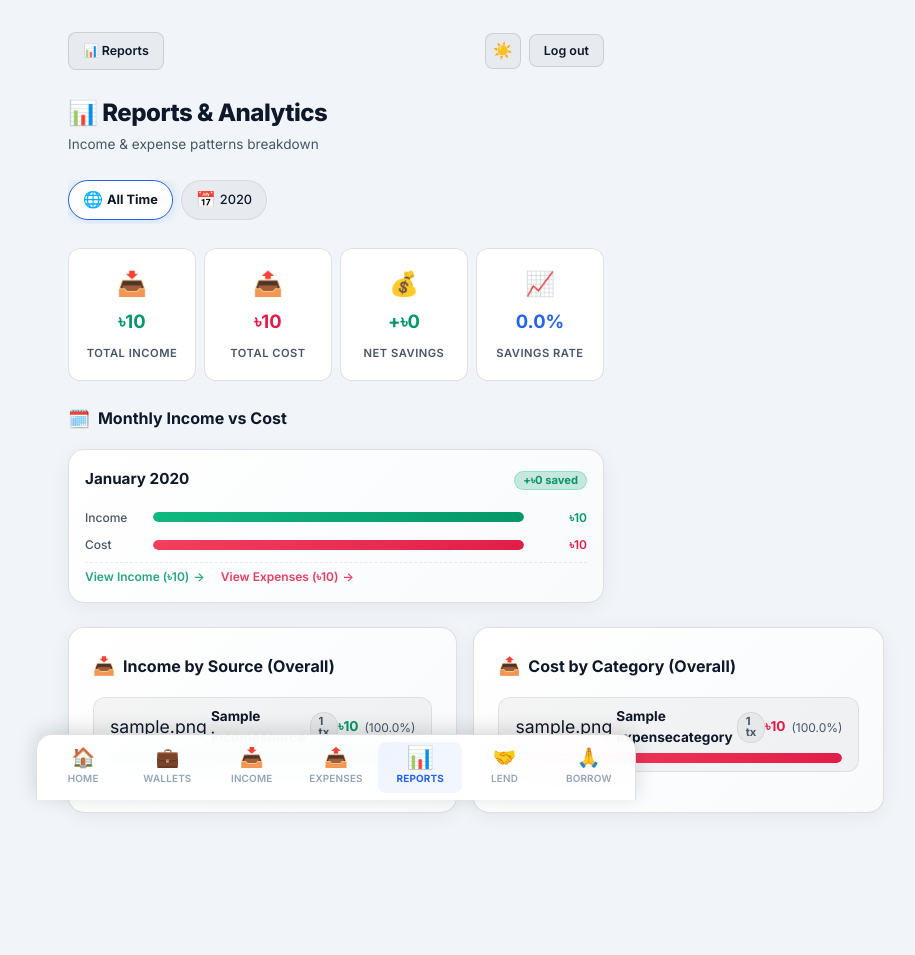
After one commit to sadiul-hakim/MoneyManagement, a Django app: page /reports/ in a window 1280 px wide. The commit adds this page. Shown: the whole page, without its empty margins (304-1219 px from the left). Run offline with Django 5.2, Linux system fonts and the light colour scheme; a user stored in the database is signed in; tables that the repository leaves empty hold one stand-in row (values such as "Sample post").

Commit message:
update and report

```diff
--- a/main/static/main/css/style.css
+++ b/main/static/main/css/style.css
@@ -1103,15 +1103,136 @@ select.form-input option {
 
 /* ── Utility ───────────────────────────────────────────── */
 .text-center { text-align: center; }
+.mt-xs { margin-top: var(--space-xs); }
 .mt-sm { margin-top: var(--space-sm); }
 .mt-md { margin-top: var(--space-md); }
 .mt-lg { margin-top: var(--space-lg); }
+.mb-xs { margin-bottom: var(--space-xs); }
 .mb-sm { margin-bottom: var(--space-sm); }
 .mb-md { margin-bottom: var(--space-md); }
+.mb-lg { margin-bottom: var(--space-lg); }
+.py-sm { padding-top: var(--space-sm); padding-bottom: var(--space-sm); }
+.font-bold { font-weight: 700; }
 .flex-between {
     display: flex;
     align-items: center;
     justify-content: space-between;
+}
+
+/* ── Active Chips & Badges ─────────────────────────────── */
+.wallet-chip.active-chip {
+    background: var(--bg-card);
+    border-color: var(--accent-blue);
+    color: var(--text-primary);
+    box-shadow: 0 0 12px var(--accent-blue-glow);
+    font-weight: 700;
+}
+
+.badge {
+    display: inline-flex;
+    align-items: center;
+    gap: 4px;
+    padding: 3px 8px;
+    border-radius: var(--radius-full);
+    font-size: 0.7rem;
+    font-weight: 700;
+    line-height: 1;
+}
+
+.badge-success {
+    background: var(--accent-green-glow);
+    color: var(--accent-green);
+    border: 1px solid rgba(0, 214, 143, 0.3);
+}
+
+.badge-danger {
+    background: var(--accent-red-glow);
+    color: var(--accent-red);
+    border: 1px solid rgba(255, 107, 107, 0.3);
+}
+
+.badge-subtle {
+    background: var(--bg-glass);
+    color: var(--text-secondary);
+    border: 1px solid var(--border-subtle);
+}
+
+/* ── Report Cards & Breakdowns ─────────────────────────── */
+.report-month-card {
+    transition: transform 0.2s ease, border-color 0.2s ease;
+}
+
+.report-month-card:hover {
+    border-color: var(--border-card);
+    transform: translateY(-2px);
+}
+
+.month-title {
+    font-size: 0.95rem;
+    font-weight: 700;
+}
+
+.report-month-links {
+    display: flex;
+    gap: var(--space-md);
+    font-size: 0.75rem;
+    padding-top: var(--space-xs);
+    border-top: 1px dashed var(--border-subtle);
+}
+
+.month-link {
+    display: inline-flex;
+    align-items: center;
+    gap: 4px;
+    font-weight: 600;
+    opacity: 0.85;
+    transition: opacity 0.2s ease, transform 0.2s ease;
+}
+
+.month-link:hover {
+    opacity: 1;
+    transform: translateX(2px);
+}
+
+.distribution-list {
+    display: flex;
+    flex-direction: column;
+    gap: var(--space-xs);
+}
+
+.distribution-item {
+    background: var(--bg-glass);
+    padding: var(--space-sm) var(--space-md);
+    border-radius: var(--radius-md);
+    border: 1px solid var(--border-subtle);
+    transition: background 0.2s ease;
+}
+
+.distribution-item:hover {
+    background: var(--bg-card-hover);
+}
+
+.distribution-label {
+    display: flex;
+    align-items: center;
+    gap: var(--space-xs);
+    font-size: 0.85rem;
+}
+
+.dist-icon {
+    font-size: 1.1rem;
+}
+
+.distribution-value {
+    display: flex;
+    align-items: center;
+    gap: 6px;
+    font-size: 0.85rem;
+}
+
+.dist-pct {
+    font-size: 0.75rem;
+    color: var(--text-secondary);
 }
 
 /* ── Responsive (Tablet+) ─────────────────────────────── */
@@ -1128,4 +1249,10 @@ select.form-input option {
     .summary-grid {
         grid-template-columns: repeat(4, 1fr);
     }
+
+    .breakdown-section {
+        display: grid;
+        grid-template-columns: 1fr 1fr;
+        gap: var(--space-md);
+    }
 }
--- a/main/urls.py
+++ b/main/urls.py
@@ -13,11 +13,13 @@ urlpatterns = [
     # Income
     path('income/', views.income_list, name='income_list'),
     path('income/add/', views.income_create, name='income_create'),
+    path('income/<int:pk>/edit/', views.income_edit, name='income_edit'),
     path('income/<int:pk>/delete/', views.income_delete, name='income_delete'),
 
     # Expense
     path('expenses/', views.expense_list, name='expense_list'),
     path('expenses/add/', views.expense_create, name='expense_create'),
+    path('expenses/<int:pk>/edit/', views.expense_edit, name='expense_edit'),
     path('expenses/<int:pk>/delete/', views.expense_delete, name='expense_delete'),
 
     # Lending
@@ -36,4 +38,7 @@ urlpatterns = [
     path('transfers/', views.transfer_list, name='transfer_list'),
     path('transfers/add/', views.transfer_create, name='transfer_create'),
     path('transfers/<int:pk>/delete/', views.transfer_delete, name='transfer_delete'),
+
+    # Reports
+    path('reports/', views.reports_view, name='reports'),
 ]
--- a/main/views.py
+++ b/main/views.py
@@ -1,8 +1,10 @@
+import calendar
+from collections import defaultdict
 from decimal import Decimal
 from django.shortcuts import render, redirect, get_object_or_404
 from django.contrib import messages
 from django.db import transaction
-from django.db.models import Sum, Q
+from django.db.models import Sum, Q, Count
 from django.utils import timezone
 from django.contrib.auth.decorators import login_required
 
@@ -211,6 +213,47 @@ def income_create(request):
 
 
 @login_required
+def income_edit(request, pk):
+    income = get_object_or_404(Income, pk=pk, wallet__user=request.user)
+    form = IncomeForm(instance=income)
+    form.fields['wallet'].queryset = Wallet.objects.filter(user=request.user)
+
+    if request.method == 'POST':
+        old_wallet = income.wallet
+        old_amount = income.amount
+        form = IncomeForm(request.POST, instance=income)
+        form.fields['wallet'].queryset = Wallet.objects.filter(user=request.user)
+        if form.is_valid():
+            with transaction.atomic():
+                updated_income = form.save(commit=False)
+                new_wallet = updated_income.wallet
+                new_amount = updated_income.amount
+
+                if old_wallet.pk == new_wallet.pk:
+                    w = Wallet.objects.select_for_update().get(pk=old_wallet.pk)
+                    w.balance = w.balance - old_amount + new_amount
+                    w.save()
+                else:
+                    w_old = Wallet.objects.select_for_update().get(pk=old_wallet.pk)
+                    w_new = Wallet.objects.select_for_update().get(pk=new_wallet.pk)
+                    w_old.balance -= old_amount
+                    w_new.balance += new_amount
+                    w_old.save()
+                    w_new.save()
+
+                updated_income.save()
+
+            messages.success(request, 'Income updated successfully!')
+            return redirect('income_list')
+
+    return render(request, 'income_form.html', {
+        'form': form,
+        'title': 'Edit Income',
+        'is_edit': True,
+    })
+
+
+@login_required
 def income_delete(request, pk):
     income = get_object_or_404(Income, pk=pk, wallet__user=request.user)
     if request.method == 'POST':
@@ -265,6 +308,47 @@ def expense_create(request):
     return render(request, 'expense_form.html', {
         'form': form,
         'title': 'Add Expense',
+    })
+
+
+@login_required
+def expense_edit(request, pk):
+    expense = get_object_or_404(Expense, pk=pk, wallet__user=request.user)
+    form = ExpenseForm(instance=expense)
+    form.fields['wallet'].queryset = Wallet.objects.filter(user=request.user)
+
+    if request.method == 'POST':
+        old_wallet = expense.wallet
+        old_amount = expense.amount
+        form = ExpenseForm(request.POST, instance=expense)
+        form.fields['wallet'].queryset = Wallet.objects.filter(user=request.user)
+        if form.is_valid():
+            with transaction.atomic():
+                updated_expense = form.save(commit=False)
+                new_wallet = updated_expense.wallet
+                new_amount = updated_expense.amount
+
+                if old_wallet.pk == new_wallet.pk:
+                    w = Wallet.objects.select_for_update().get(pk=old_wallet.pk)
+                    w.balance = w.balance + old_amount - new_amount
+                    w.save()
+                else:
+                    w_old = Wallet.objects.select_for_update().get(pk=old_wallet.pk)
+                    w_new = Wallet.objects.select_for_update().get(pk=new_wallet.pk)
+                    w_old.balance += old_amount
+                    w_new.balance -= new_amount
+                    w_old.save()
+                    w_new.save()
+
+                updated_expense.save()
+
+            messages.success(request, 'Expense updated successfully!')
+            return redirect('expense_list')
+
+    return render(request, 'expense_form.html', {
+        'form': form,
+        'title': 'Edit Expense',
+        'is_edit': True,
     })
 
 
@@ -488,3 +572,119 @@ def transfer_delete(request, pk):
         'cancel_url': 'transfer_list',
         'title': 'Delete Transfer',
     })
+
+
+# ── Reports & Analytics ────────────────────────────────────────────────
+
+@login_required
+def reports_view(request):
+    user = request.user
+    incomes_qs = Income.objects.filter(wallet__user=user).select_related('source')
+    expenses_qs = Expense.objects.filter(wallet__user=user).select_related('category')
+
+    # Get distinct years for filter
+    income_years = incomes_qs.dates('date', 'year', order='DESC')
+    expense_years = expenses_qs.dates('date', 'year', order='DESC')
+    available_years = sorted(list(set(
+        [d.year for d in income_years] + [d.year for d in expense_years]
+    )), reverse=True)
+
+    selected_year = request.GET.get('year', '').strip()
+    if selected_year and selected_year.isdigit():
+        selected_year = int(selected_year)
+        incomes_qs = incomes_qs.filter(date__year=selected_year)
+        expenses_qs = expenses_qs.filter(date__year=selected_year)
+    else:
+        selected_year = None
+
+    # Overall totals
+    total_income = incomes_qs.aggregate(total=Sum('amount'))['total'] or Decimal('0')
+    total_expense = expenses_qs.aggregate(total=Sum('amount'))['total'] or Decimal('0')
+    net_savings = total_income - total_expense
+    savings_rate = 0
+    if total_income > 0:
+        savings_rate = round(float((net_savings / total_income) * 100), 1)
+
+    # Monthly breakdown (YYYY-MM)
+    monthly_data = defaultdict(lambda: {'income': Decimal('0'), 'expense': Decimal('0')})
+    for inc in incomes_qs:
+        key = inc.date.strftime('%Y-%m')
+        monthly_data[key]['income'] += inc.amount
+
+    for exp in expenses_qs:
+        key = exp.date.strftime('%Y-%m')
+        monthly_data[key]['expense'] += exp.amount
+
+    monthly_list = []
+    for month_key in sorted(monthly_data.keys(), reverse=True):
+        m_inc = monthly_data[month_key]['income']
+        m_exp = monthly_data[month_key]['expense']
+        m_net = m_inc - m_exp
+        y, m = month_key.split('-')
+        month_name = calendar.month_name[int(m)]
+        month_label = f"{month_name} {y}"
+
+        max_val = max(m_inc, m_exp, Decimal('1'))
+        inc_pct = int((m_inc / max_val) * 100) if max_val > 0 else 0
+        exp_pct = int((m_exp / max_val) * 100) if max_val > 0 else 0
+
+        monthly_list.append({
+            'key': month_key,
+            'label': month_label,
+            'year': int(y),
+            'month': int(m),
+            'income': m_inc,
+            'expense': m_exp,
+            'net': m_net,
+            'income_pct': inc_pct,
+            'expense_pct': exp_pct,
+        })
+
+    # Total Income by Source
+    sources_summary = (
+        incomes_qs.values('source__name', 'source__icon')
+        .annotate(total=Sum('amount'), count=Count('id'))
+        .order_by('-total')
+    )
+    source_breakdown = []
+    for s in sources_summary:
+        s_total = s['total'] or Decimal('0')
+        pct = round(float((s_total / total_income) * 100), 1) if total_income > 0 else 0
+        source_breakdown.append({
+            'name': s['source__name'] or 'General',
+            'icon': s['source__icon'] or '📥',
+            'total': s_total,
+            'count': s['count'],
+            'percentage': pct,
+        })
+
+    # Total Cost by Category
+    categories_summary = (
+        expenses_qs.values('category__name', 'category__icon')
+        .annotate(total=Sum('amount'), count=Count('id'))
+        .order_by('-total')
+    )
+    category_breakdown = []
+    for c in categories_summary:
+        c_total = c['total'] or Decimal('0')
+        pct = round(float((c_total / total_expense) * 100), 1) if total_expense > 0 else 0
+        category_breakdown.append({
+            'name': c['category__name'] or 'General',
+            'icon': c['category__icon'] or '📤',
+            'total': c_total,
+            'count': c['count'],
+            'percentage': pct,
+        })
+
+    context = {
+        'available_years': available_years,
+        'selected_year': selected_year,
+        'total_income': total_income,
+        'total_expense': total_expense,
+        'net_savings': net_savings,
+        'savings_rate': savings_rate,
+        'monthly_list': monthly_list,
+        'source_breakdown': source_breakdown,
+        'category_breakdown': category_breakdown,
+    }
+    return render(request, 'reports.html', context)
--- a/templates/base.html
+++ b/templates/base.html
@@ -71,6 +71,9 @@
     <!-- Page Content -->
     <main class="main-content">
       <div class="top-bar">
+        {% if user.is_authenticated %}
+          <a href="{% url 'reports' %}" class="btn btn-ghost btn-sm" style="margin-right: auto;" title="Analytics & Reports">📊 Reports</a>
+        {% endif %}
         <button id="theme-toggle" class="theme-toggle-btn" type="button" onclick="toggleTheme()" title="Toggle Light/Dark Theme" aria-label="Toggle theme">
           <span id="theme-icon">🌙</span>
         </button>
@@ -103,6 +106,10 @@
       <a href="{% url 'expense_list' %}" class="nav-item {% if 'expense' in request.resolver_match.url_name %}active{% endif %}" id="nav-expenses">
         <span class="nav-icon">📤</span>
         <span class="nav-label">Expenses</span>
+      </a>
+      <a href="{% url 'reports' %}" class="nav-item {% if request.resolver_match.url_name == 'reports' %}active{% endif %}" id="nav-reports">
+        <span class="nav-icon">📊</span>
+        <span class="nav-label">Reports</span>
       </a>
       <a href="{% url 'lending_list' %}" class="nav-item {% if 'lending' in request.resolver_match.url_name %}active{% endif %}" id="nav-lending">
         <span class="nav-icon">🤝</span>
--- a/templates/expense_form.html
+++ b/templates/expense_form.html
@@ -1,5 +1,5 @@
 {% extends 'base.html' %}
-{% block title %}Add Expense — MoneyFlow{% endblock %}
+{% block title %}{{ title }} — MoneyFlow{% endblock %}
 
 {% block content %}
 <a href="{% url 'expense_list' %}" class="back-link">← Back to Expenses</a>
@@ -21,6 +21,6 @@
         {% endif %}
     </div>
     {% endfor %}
-    <button type="submit" class="btn btn-danger btn-block">💸 Add Expense</button>
+    <button type="submit" class="btn btn-danger btn-block">{% if is_edit %}💾 Update Expense{% else %}💸 Add Expense{% endif %}</button>
 </form>
 {% endblock %}
--- a/templates/expense_list.html
+++ b/templates/expense_list.html
@@ -26,6 +26,7 @@
         </div>
         <div class="transaction-amount expense">-৳{{ expense.amount|floatformat:0 }}</div>
         <div class="transaction-actions">
+            <a href="{% url 'expense_edit' expense.pk %}" class="btn btn-icon btn-icon-sm btn-ghost" title="Edit">✏️</a>
             <a href="{% url 'expense_delete' expense.pk %}" class="btn btn-icon btn-icon-sm btn-ghost" title="Delete">🗑️</a>
         </div>
     </div>
--- a/templates/income_form.html
+++ b/templates/income_form.html
@@ -1,5 +1,5 @@
 {% extends 'base.html' %}
-{% block title %}Add Income — MoneyFlow{% endblock %}
+{% block title %}{{ title }} — MoneyFlow{% endblock %}
 
 {% block content %}
 <a href="{% url 'income_list' %}" class="back-link">← Back to Income</a>
@@ -21,6 +21,6 @@
         {% endif %}
     </div>
     {% endfor %}
-    <button type="submit" class="btn btn-success btn-block">💰 Add Income</button>
+    <button type="submit" class="btn btn-success btn-block">{% if is_edit %}💾 Update Income{% else %}💰 Add Income{% endif %}</button>
 </form>
 {% endblock %}
--- a/templates/income_list.html
+++ b/templates/income_list.html
@@ -26,6 +26,7 @@
         </div>
         <div class="transaction-amount income">+৳{{ income.amount|floatformat:0 }}</div>
         <div class="transaction-actions">
+            <a href="{% url 'income_edit' income.pk %}" class="btn btn-icon btn-icon-sm btn-ghost" title="Edit">✏️</a>
             <a href="{% url 'income_delete' income.pk %}" class="btn btn-icon btn-icon-sm btn-ghost" title="Delete">🗑️</a>
         </div>
     </div>
--- /dev/null
+++ b/templates/reports.html
@@ -0,0 +1,176 @@
+{% extends 'base.html' %}
+{% block title %}Reports & Analytics — MoneyFlow{% endblock %}
+
+{% block content %}
+<div class="page-header">
+    <div>
+        <h1 class="page-title">📊 Reports & Analytics</h1>
+        <div class="page-subtitle">Income & expense patterns breakdown</div>
+    </div>
+</div>
+
+<!-- Year Filter Selector -->
+<div class="filter-section mb-lg">
+    <div class="wallet-chips" style="justify-content: flex-start; overflow-x: auto; padding-bottom: 4px;">
+        <a href="{% url 'reports' %}" class="wallet-chip {% if not selected_year %}active-chip{% endif %}">
+            <span class="chip-icon">🌐</span>
+            <span>All Time</span>
+        </a>
+        {% for yr in available_years %}
+        <a href="{% url 'reports' %}?year={{ yr }}" class="wallet-chip {% if selected_year == yr %}active-chip{% endif %}">
+            <span class="chip-icon">📅</span>
+            <span>{{ yr }}</span>
+        </a>
+        {% endfor %}
+    </div>
+</div>
+
+<!-- KPI Summary Cards -->
+<div class="summary-grid">
+    <div class="summary-card">
+        <span class="card-icon">📥</span>
+        <span class="card-value value-green">৳{{ total_income|floatformat:0 }}</span>
+        <span class="card-label">Total Income</span>
+    </div>
+    <div class="summary-card">
+        <span class="card-icon">📤</span>
+        <span class="card-value value-red">৳{{ total_expense|floatformat:0 }}</span>
+        <span class="card-label">Total Cost</span>
+    </div>
+    <div class="summary-card">
+        <span class="card-icon">💰</span>
+        <span class="card-value {% if net_savings >= 0 %}value-green{% else %}value-red{% endif %}">
+            {% if net_savings >= 0 %}+{% endif %}৳{{ net_savings|floatformat:0 }}
+        </span>
+        <span class="card-label">Net Savings</span>
+    </div>
+    <div class="summary-card">
+        <span class="card-icon">📈</span>
+        <span class="card-value {% if savings_rate >= 0 %}value-blue{% else %}value-orange{% endif %}">{{ savings_rate }}%</span>
+        <span class="card-label">Savings Rate</span>
+    </div>
+</div>
+
+<!-- Monthly Breakdown Section -->
+<div class="section-title mt-lg">
+    <span class="title-icon">🗓️</span> Monthly Income vs Cost
+</div>
+
+<div class="card-list mb-lg">
+    {% for month in monthly_list %}
+    <div class="card card-sm mb-md report-month-card">
+        <div class="flex-between mb-sm">
+            <div>
+                <strong class="month-title">{{ month.label }}</strong>
+            </div>
+            <div>
+                {% if month.net >= 0 %}
+                <span class="badge badge-success">+৳{{ month.net|floatformat:0 }} saved</span>
+                {% else %}
+                <span class="badge badge-danger">৳{{ month.net|floatformat:0 }} deficit</span>
+                {% endif %}
+            </div>
+        </div>
+
+        <!-- Visual Bar Comparison -->
+        <div class="mini-chart">
+            <div class="chart-row">
+                <span class="chart-label">Income</span>
+                <div class="chart-bar-track">
+                    <div class="chart-bar-fill green" style="width: {{ month.income_pct }}%;"></div>
+                </div>
+                <span class="chart-amount value-green">৳{{ month.income|floatformat:0 }}</span>
+            </div>
+            <div class="chart-row">
+                <span class="chart-label">Cost</span>
+                <div class="chart-bar-track">
+                    <div class="chart-bar-fill red" style="width: {{ month.expense_pct }}%;"></div>
+                </div>
+                <span class="chart-amount value-red">৳{{ month.expense|floatformat:0 }}</span>
+            </div>
+        </div>
+
+        <div class="report-month-links mt-sm">
+            <a href="{% url 'income_list' %}?month={{ month.month }}&year={{ month.year }}" class="month-link value-green">
+                <span>View Income (৳{{ month.income|floatformat:0 }})</span> →
+            </a>
+            <a href="{% url 'expense_list' %}?month={{ month.month }}&year={{ month.year }}" class="month-link value-red">
+                <span>View Expenses (৳{{ month.expense|floatformat:0 }})</span> →
+            </a>
+        </div>
+    </div>
+    {% empty %}
+    <div class="empty-state">
+        <span class="empty-icon">📊</span>
+        <div class="empty-text">No income or expense records found for this period.</div>
+    </div>
+    {% endfor %}
+</div>
+
+<!-- Dual Breakdown Sections: Source & Category -->
+<div class="breakdown-section mt-lg">
+    <!-- Income by Source -->
+    <div class="card mb-lg">
+        <div class="section-title mb-md">
+            <span class="title-icon">📥</span> Income by Source {% if selected_year %}({{ selected_year }}){% else %}(Overall){% endif %}
+        </div>
+
+        <div class="distribution-list">
+            {% for item in source_breakdown %}
+            <div class="distribution-item mb-md">
+                <div class="flex-between mb-xs">
+                    <div class="distribution-label">
+                        <span class="dist-icon">{{ item.icon }}</span>
+                        <strong>{{ item.name }}</strong>
+                        <span class="badge badge-subtle">{{ item.count }} tx</span>
+                    </div>
+                    <div class="distribution-value">
+                        <span class="value-green font-bold">৳{{ item.total|floatformat:0 }}</span>
+                        <span class="dist-pct">({{ item.percentage }}%)</span>
+                    </div>
+                </div>
+                <div class="chart-bar-track">
+                    <div class="chart-bar-fill green" style="width: {{ item.percentage }}%;"></div>
+                </div>
+            </div>
+            {% empty %}
+            <div class="empty-state py-sm">
+                <div class="empty-text">No income recorded.</div>
+            </div>
+            {% endfor %}
+        </div>
+    </div>
+
+    <!-- Cost by Category -->
+    <div class="card mb-lg">
+        <div class="section-title mb-md">
+            <span class="title-icon">📤</span> Cost by Category {% if selected_year %}({{ selected_year }}){% else %}(Overall){% endif %}
+        </div>
+
+        <div class="distribution-list">
+            {% for item in category_breakdown %}
+            <div class="distribution-item mb-md">
+                <div class="flex-between mb-xs">
+                    <div class="distribution-label">
+                        <span class="dist-icon">{{ item.icon }}</span>
+                        <strong>{{ item.name }}</strong>
+                        <span class="badge badge-subtle">{{ item.count }} tx</span>
+                    </div>
+                    <div class="distribution-value">
+                        <span class="value-red font-bold">৳{{ item.total|floatformat:0 }}</span>
+                        <span class="dist-pct">({{ item.percentage }}%)</span>
+                    </div>
+                </div>
+                <div class="chart-bar-track">
+                    <div class="chart-bar-fill red" style="width: {{ item.percentage }}%;"></div>
+                </div>
+            </div>
+            {% empty %}
+            <div class="empty-state py-sm">
+                <div class="empty-text">No expenses recorded.</div>
+            </div>
+            {% endfor %}
+        </div>
+    </div>
+</div>
+{% endblock %}
```
Also changed, not shown: main/tests.py (+162 -5 lines), templates/dashboard.html (+5 -2 lines).
